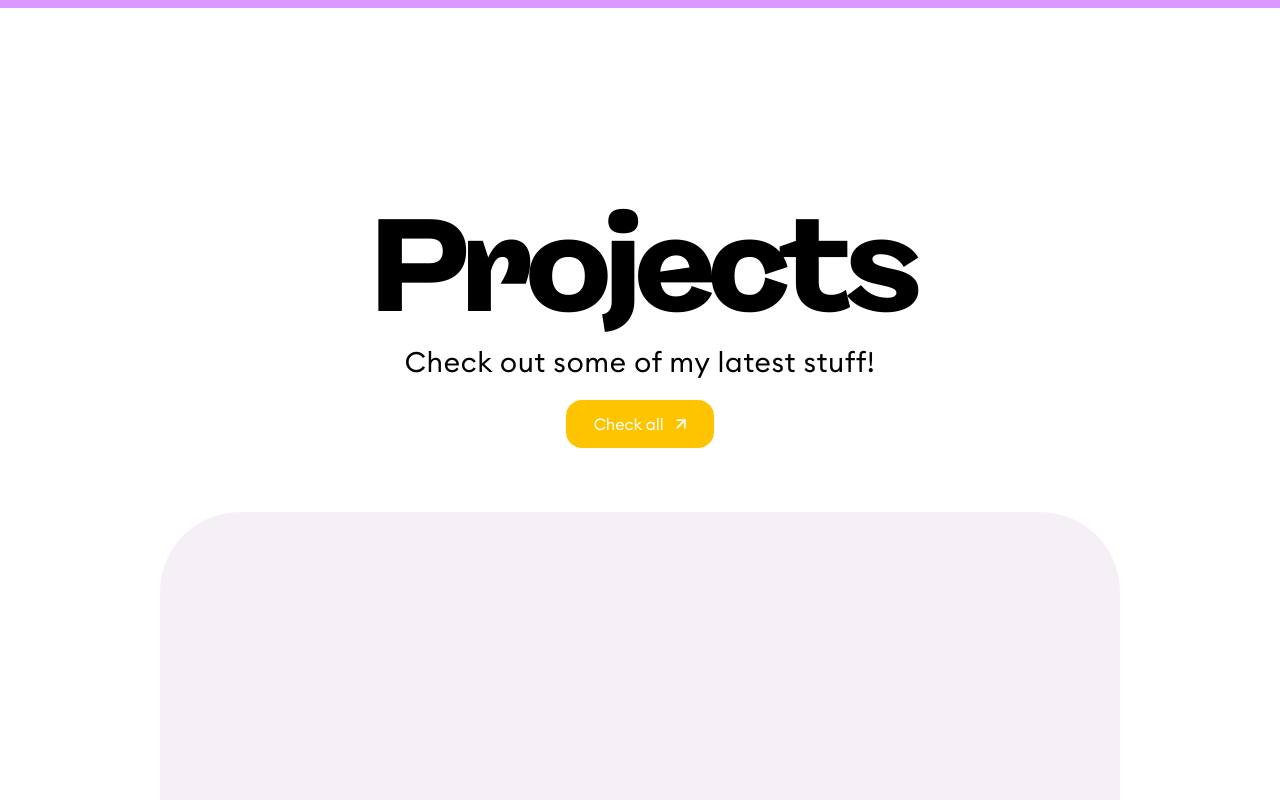
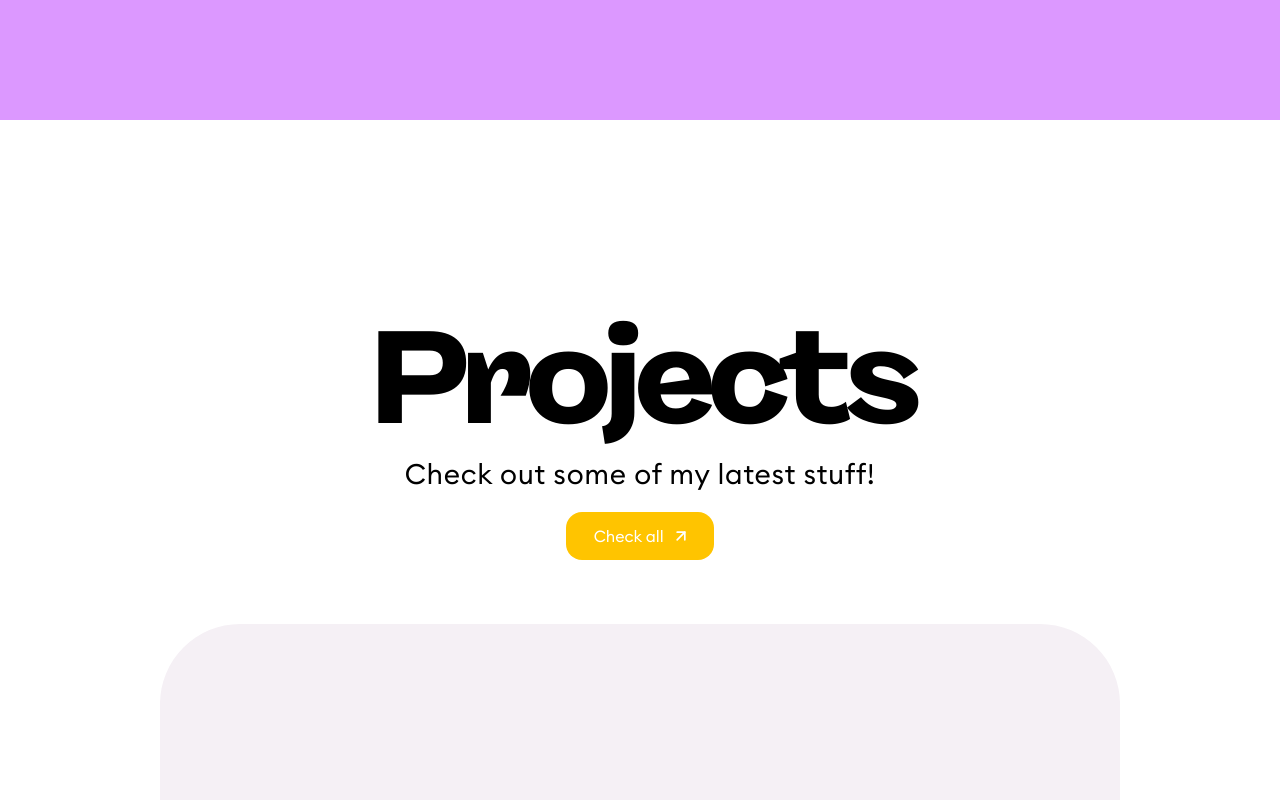
Before and after one commit to Jurredr/jurre-me, a Next.js app: page / in a window 1280 px wide. Shown: the part 1840-2640 px from the top of the page. Built offline with nearby package versions, Linux system fonts and the light colour scheme; no server answers.

Commit message:
Implemented max-width responsiveness for larger screens

```diff
--- a/components/NavBar.tsx
+++ b/components/NavBar.tsx
@@ -16,7 +16,8 @@ export const NavBar = memo<Props>(({ routes }) => {
   const { setTheme } = useTheme()
 
   return (
-    <div className="flex items-center justify-between gap-2 py-8 px-6 mdlg:px-16 lg:px-32 xl:px-40 2xl:px-48">
+    <div className="flex items-center justify-center">
+      <div className="flex w-full max-w-[1680px] items-center justify-between gap-2 py-8 px-6 mdlg:px-16 lg:px-32 xl:px-40 2xl:px-48">
         <MaskSvg
           className="min-h-7 min-w-7 mb-1 h-7 w-7 dark:!bg-white sm:hidden"
           url="/img/icons/logo-icon.svg"
@@ -70,5 +71,6 @@ export const NavBar = memo<Props>(({ routes }) => {
           </div>
         </div>
       </div>
+    </div>
   )
 })
--- a/components/home/HomeContact.tsx
+++ b/components/home/HomeContact.tsx
@@ -4,7 +4,8 @@ import ShadowButton from '../ShadowButton'
 
 const HomeContact: React.FC = () => {
   return (
-    <section className="mb-72 flex flex-col items-center justify-center md:flex-row-reverse md:justify-end">
+    <div className="flex items-center justify-center">
+      <section className="relative mb-72 flex w-full max-w-[1680px] flex-col items-center justify-center md:flex-row-reverse md:justify-end">
         <div className="relative h-[24rem] w-[24rem] md:absolute md:right-8 mdlg:right-16 lg:right-32 xl:right-40 2xl:right-48 2xl:h-[30rem] 2xl:w-[30rem]">
           <div className="relative h-full w-full dark:hidden">
             <Image
@@ -81,6 +82,7 @@ const HomeContact: React.FC = () => {
           </div>
         </div>
       </section>
+    </div>
   )
 }
 
--- a/components/home/HomeHero.tsx
+++ b/components/home/HomeHero.tsx
@@ -1,6 +1,7 @@
 const HomeHero: React.FC = () => {
   return (
-    <section className="mt-28 mb-28 flex flex-col items-end px-8 lg:px-32 xl:px-48">
+    <div className="flex items-center justify-center">
+      <section className="mt-28 mb-28 flex w-full max-w-[1680px] flex-col items-end px-8 lg:px-32 xl:px-48">
         <h1 className="noselect self-center whitespace-nowrap font-freigeistwide text-[23rem] font-black leading-[10.8rem] tracking-[-0.07em] text-jurreyellow">
           JURRE
         </h1>
@@ -9,11 +10,13 @@ const HomeHero: React.FC = () => {
         </h2>
         <div className="border-l-[0.4rem] border-l-jurreyellow pl-4 text-3xl font-light leading-[1.3]">
           <p className="whitespace-nowrap">
-          <span className="font-medium">Heyo</span>, I&rsquo;m Jurre de Ruiter!
+            <span className="font-medium">Heyo</span>, I&rsquo;m Jurre de
+            Ruiter!
           </p>
           <p className="whitespace-nowrap">I code stuff. 🤓</p>
         </div>
       </section>
+    </div>
   )
 }
 
--- a/components/home/HomeProjects.tsx
+++ b/components/home/HomeProjects.tsx
@@ -2,7 +2,8 @@ import MaskSvg from '../MaskSvg'
 
 const HomeProjects: React.FC = () => {
   return (
-    <section className="mt-48 mb-60 flex flex-col items-center justify-center">
+    <div className="flex items-center justify-center">
+      <section className="mt-48 mb-60 flex w-full max-w-[1680px] flex-col items-center justify-center">
         <h1 className="whitespace-nowrap font-freigeistwide text-[5rem] font-black leading-[1] tracking-[-0.07em] text-black dark:text-white sm:text-[8.2rem]">
           Projects
         </h1>
@@ -21,6 +22,7 @@ const HomeProjects: React.FC = () => {
           <div className="h-full w-full rounded-[5rem] bg-jurreoffwhite dark:bg-jurredarklight"></div>
         </div>
       </section>
+    </div>
   )
 }
 
```
Lines whose indentation alone changed are shown as unchanged.
